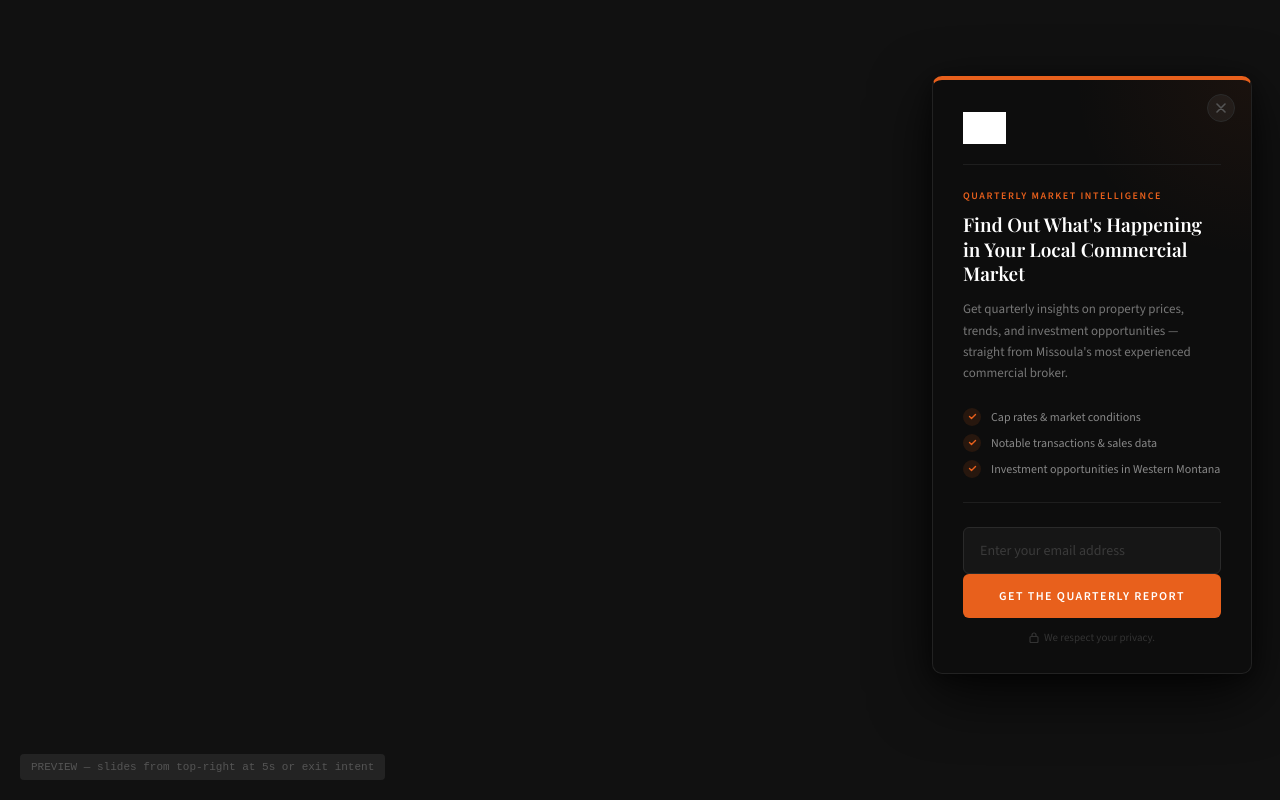
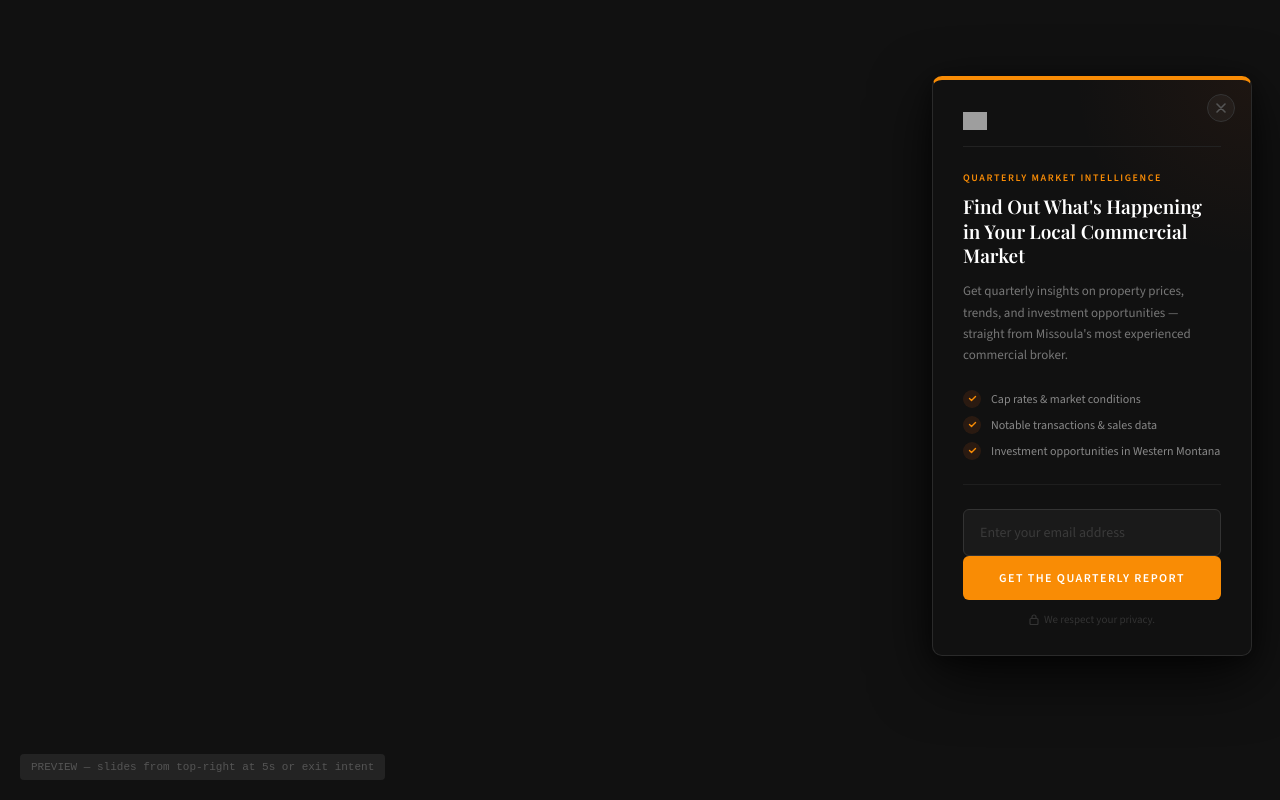
Before and after one commit to JoeKal97/gojo-clients, a plain HTML site: page eagen/eagen_slidein_popup.html in a window 1280 px wide. Drawn offline with nearby package versions, Linux system fonts and the light colour scheme; grey boxes are pictures that could not be loaded.

Commit message:
Update eagen_slidein_popup.html

```diff
--- a/eagen/eagen_slidein_popup.html
+++ b/eagen/eagen_slidein_popup.html
@@ -65,9 +65,9 @@
 }
 
 #eagen-slidein-card {
-  background: #0d0d0d;
-  border: 1px solid #222;
-  border-top: 4px solid #E8601C;
+  background: #111111;
+  border: 1px solid #2a2a2a;
+  border-top: 4px solid #f98c05;
   border-radius: 10px;
   box-shadow: 0 20px 60px rgba(0,0,0,0.75), 0 4px 20px rgba(0,0,0,0.4);
   position: relative;
@@ -96,8 +96,8 @@
   position: absolute;
   top: 14px;
   right: 16px;
-  background: rgba(255,255,255,0.05);
-  border: 1px solid #2a2a2a;
+  background: rgba(255,255,255,0.04);
+  border: 1px solid #333;
   border-radius: 50%;
   cursor: pointer;
   color: #555;
@@ -112,8 +112,8 @@
 }
 #eagen-slidein-close:hover {
   background: rgba(232,96,28,0.15);
-  border-color: #E8601C;
-  color: #E8601C;
+  border-color: #f98c05;
+  color: #f98c05;
 }
 
 /* Brand mark */
@@ -122,8 +122,8 @@
   align-items: center;
   gap: 10px;
   margin-bottom: 24px;
-  padding-bottom: 20px;
-  border-bottom: 1px solid #1e1e1e;
+  padding-bottom: 16px;
+  border-bottom: 1px solid #222;
 }
 .esl-brand-logo {
   width: 36px;
@@ -136,7 +136,7 @@
   justify-content: center;
   font-family: 'Playfair Display', serif;
   font-size: 18px;
-  color: #E8601C;
+  color: #f98c05;
   font-weight: 700;
   flex-shrink: 0;
 }
@@ -158,7 +158,7 @@
   font-weight: 700;
   letter-spacing: 0.16em;
   text-transform: uppercase;
-  color: #E8601C;
+  color: #f98c05;
   margin-bottom: 10px;
 }
 
@@ -222,8 +222,8 @@
 .esl-input {
   width: 100%;
   box-sizing: border-box;
-  background: #161616;
-  border: 1px solid #2a2a2a;
+  background: #1a1a1a;
+  border: 1px solid #333;
   border-radius: 6px;
   color: #fff;
   font-size: 14px;
@@ -233,7 +233,7 @@
   transition: border-color 0.2s, background 0.2s;
 }
 .esl-input:focus {
-  border-color: #E8601C;
+  border-color: #f98c05;
   background: #1a1a1a;
 }
 .esl-input::placeholder { color: #3a3a3a; }
@@ -241,7 +241,7 @@
 /* Submit button */
 .esl-btn {
   width: 100%;
-  background: #E8601C;
+  background: #f98c05;
   color: #fff;
   font-size: 12px;
   font-weight: 700;
@@ -255,7 +255,7 @@
   transition: background 0.2s, transform 0.1s;
   margin-bottom: 12px;
 }
-.esl-btn:hover { background: #c9511a; }
+.esl-btn:hover { background: #e07d04; }
 .esl-btn:active { transform: scale(0.99); }
 
 /* Privacy */
@@ -279,7 +279,7 @@
   width: 56px;
   height: 56px;
   border-radius: 50%;
-  border: 2px solid #E8601C;
+  border: 2px solid #f98c05;
   display: flex;
   align-items: center;
   justify-content: center;
@@ -323,7 +323,7 @@
       <div id="eagen-slidein-form-wrap">
 
         <div class="esl-brand" style="align-items:center;">
-          <img src="https://jessieeagen.com/wp-content/uploads/2025/12/Black-Transparent-eagen.webp" alt="Eagen Real Estate" style="height:32px; width:auto; display:block; filter:brightness(0) invert(1);" />
+          <img src="https://jessieeagen.com/wp-content/uploads/2025/12/Black-Transparent-eagen.webp" alt="Eagen Real Estate" style="height:18px; width:auto; display:block;" />
 
         </div>
 
@@ -334,19 +334,19 @@
         <ul class="esl-props">
           <li class="esl-prop">
             <span class="esl-prop-dot">
-              <svg width="9" height="9" viewBox="0 0 9 9" fill="none"><path d="M1.5 4.5L3.5 6.5L7.5 2.5" stroke="#E8601C" stroke-width="1.4" stroke-linecap="round" stroke-linejoin="round"/></svg>
+              <svg width="9" height="9" viewBox="0 0 9 9" fill="none"><path d="M1.5 4.5L3.5 6.5L7.5 2.5" stroke="#f98c05" stroke-width="1.4" stroke-linecap="round" stroke-linejoin="round"/></svg>
             </span>
             Cap rates & market conditions
           </li>
           <li class="esl-prop">
             <span class="esl-prop-dot">
-              <svg width="9" height="9" viewBox="0 0 9 9" fill="none"><path d="M1.5 4.5L3.5 6.5L7.5 2.5" stroke="#E8601C" stroke-width="1.4" stroke-linecap="round" stroke-linejoin="round"/></svg>
+              <svg width="9" height="9" viewBox="0 0 9 9" fill="none"><path d="M1.5 4.5L3.5 6.5L7.5 2.5" stroke="#f98c05" stroke-width="1.4" stroke-linecap="round" stroke-linejoin="round"/></svg>
             </span>
             Notable transactions & sales data
           </li>
           <li class="esl-prop">
             <span class="esl-prop-dot">
-              <svg width="9" height="9" viewBox="0 0 9 9" fill="none"><path d="M1.5 4.5L3.5 6.5L7.5 2.5" stroke="#E8601C" stroke-width="1.4" stroke-linecap="round" stroke-linejoin="round"/></svg>
+              <svg width="9" height="9" viewBox="0 0 9 9" fill="none"><path d="M1.5 4.5L3.5 6.5L7.5 2.5" stroke="#f98c05" stroke-width="1.4" stroke-linecap="round" stroke-linejoin="round"/></svg>
             </span>
             Investment opportunities in Western Montana
           </li>
@@ -374,7 +374,7 @@
       <div id="eagen-slidein-success">
         <div class="esl-success-ring">
           <svg width="22" height="22" viewBox="0 0 22 22" fill="none">
-            <path d="M4 11L9 16L18 6" stroke="#E8601C" stroke-width="2" stroke-linecap="round" stroke-linejoin="round"/>
+            <path d="M4 11L9 16L18 6" stroke="#f98c05" stroke-width="2" stroke-linecap="round" stroke-linejoin="round"/>
           </svg>
         </div>
         <div class="esl-success-msg">You're on the list.</div>
```
